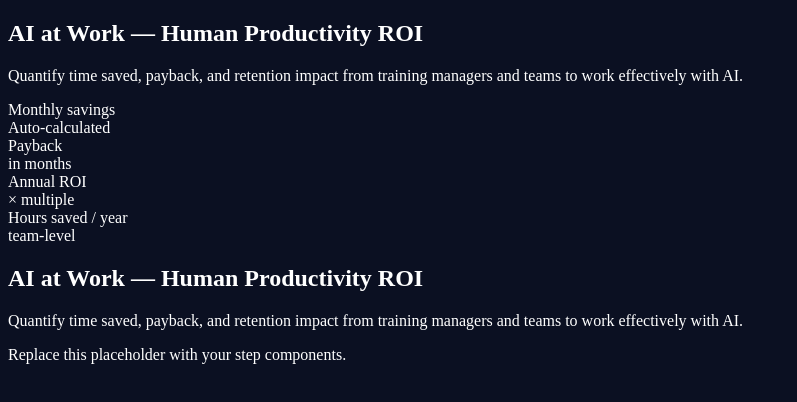
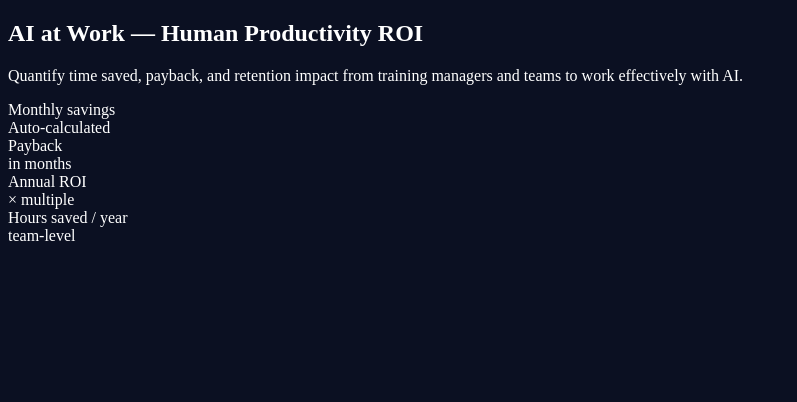
Before and after one commit to powerstephen/AI-at-work, a Next.js app: page / in a window 1280 px wide. Shown: the top 402 px of the page, without its empty margins (0-797 px from the left). Built offline with nearby package versions, Linux system fonts and the light colour scheme.

Commit message:
Update page.tsx

```diff
--- a/app/page.tsx
+++ b/app/page.tsx
@@ -1,46 +1,26 @@
-"use client"; // MUST be the first line in the file, before imports
+"use client"; // MUST be first line
 
 import BrandHero from "../components/BrandHero";
-import { useState } from "react";
-
-// (Optional) keep your types here if you need them on this page
-type TeamScope =
-  | "Company-wide"
-  | "Marketing"
-  | "Sales"
-  | "Customer Support"
-  | "Operations"
-  | "Engineering"
-  | "HR";
-type Currency = "$" | "€" | "£";
+import React from "react";
 
 export default function Page() {
-  // Keep any state you were using before
-  const [mounted, setMounted] = useState(true);
-
   return (
     <div className="min-h-screen bg-[#0b1022] text-white">
-      {/* Hero section */}
+      {/* HERO */}
       <div className="px-4 py-6 md:px-8 md:py-10">
         <BrandHero />
       </div>
 
-      {/* Main content wrapper */}
+      {/* MAIN CONTENT */}
       <main className="px-4 md:px-8 max-w-6xl mx-auto pb-16">
-        {/* ▼ Put your existing steps / calculator UI back in here ▼ */}
         <section className="rounded-2xl border border-blue-500/10 bg-[#0f1a3a]/40 p-6 md:p-8">
-          <h2 className="text-xl md:text-2xl font-semibold mb-3">
-            AI at Work — Human Productivity ROI
-          </h2>
-          <p className="text-blue-100/80 mb-6">
-            Quantify time saved, payback, and retention impact from training managers and teams to
-            work effectively with AI.
-          </p>
-
-          {/* TODO: paste your Stepper / Inputs / Results here */}
+          {/* ▼▼▼ Paste your existing 5-step calculator here ▼▼▼ */}
+          {/* Keep your prior, working Steps / Inputs / Results JSX in this spot.
+              Do NOT move the hero or change its height. */}
           <div className="text-blue-200/80 text-sm">
-            Replace this placeholder with your step components.
+            {/* TODO: paste your stepper/calculator UI here */}
           </div>
+          {/* ▲▲▲ End paste ▲▲▲ */}
         </section>
       </main>
     </div>
```
